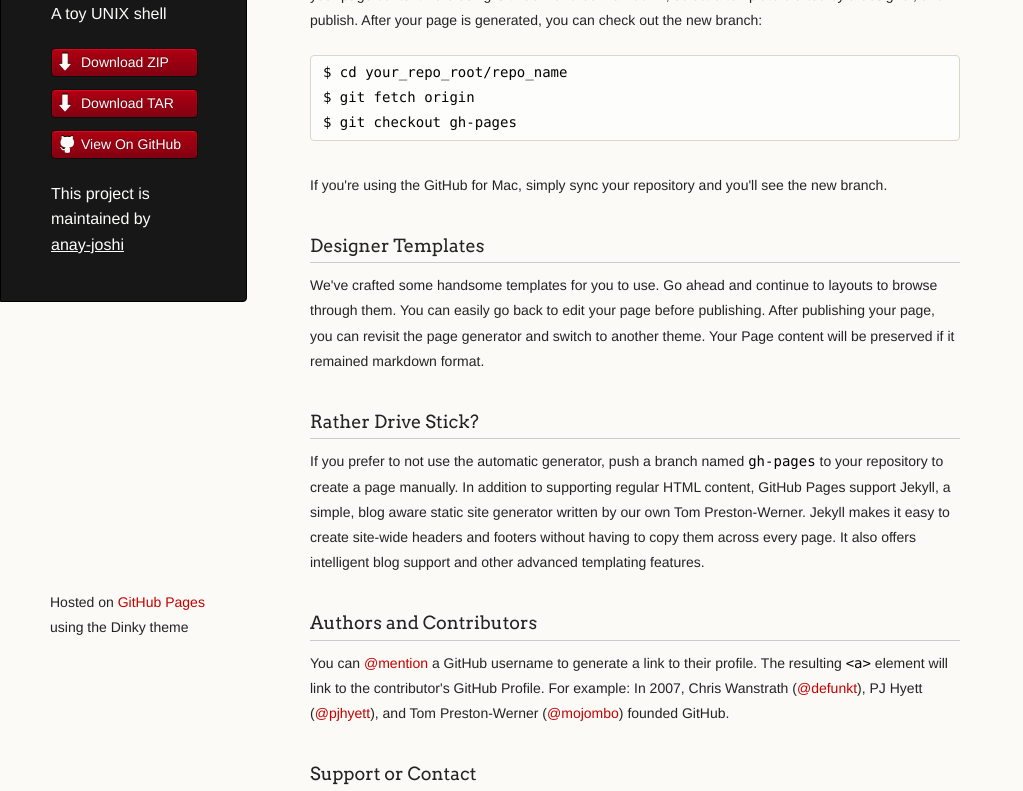
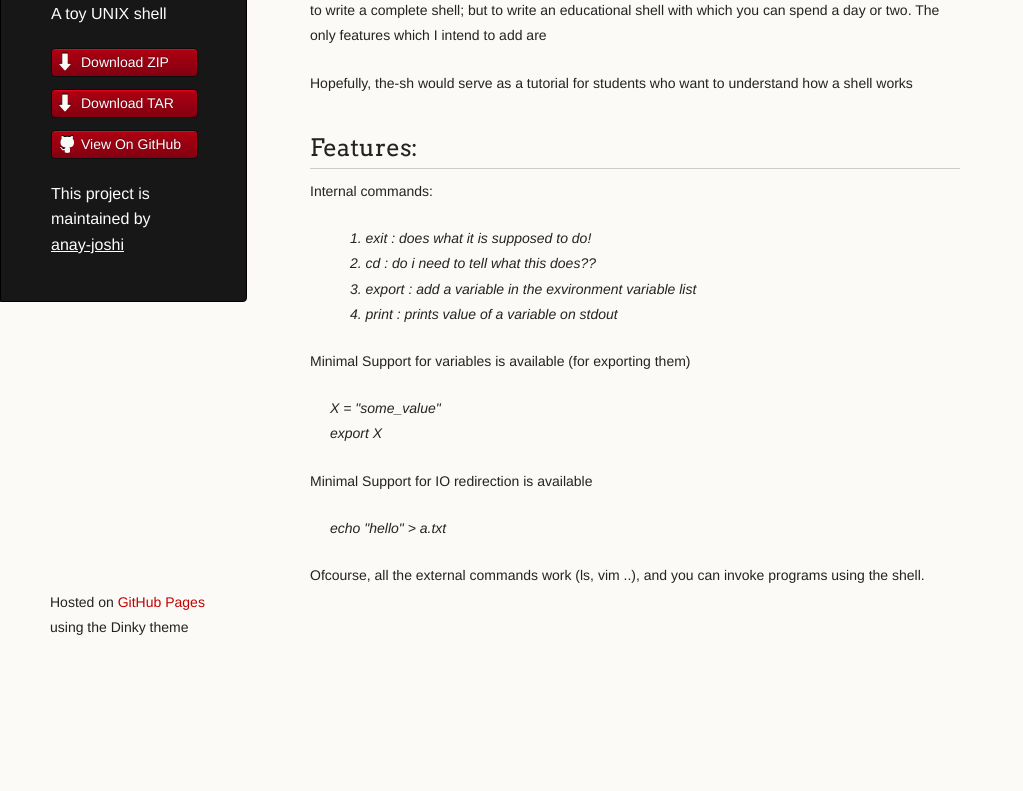
Before and after one commit to 1729Pavitra/kavach, a plain HTML site: page index.html in a window 1280 px wide. Shown: the part 128-919 px from the top of the page, without its empty margins (0-1023 px from the left). After the commit the page ends 800 px from the top, so only its background shows below. Drawn offline with Linux system fonts and the light colour scheme.

```diff
--- a/index.html
+++ b/index.html
@@ -30,32 +30,41 @@
 
       </header>
       <section>
-        <h3>Welcome to GitHub Pages.</h3>
+        <h1>
+<a name="the-sh" class="anchor" href="#the-sh"><span class="octicon octicon-link"></span></a>the-sh</h1>
 
-<p>This automatic page generator is the easiest way to create beautiful pages for all of your projects. Author your page content here using GitHub Flavored Markdown, select a template crafted by a designer, and publish. After your page is generated, you can check out the new branch:</p>
+<p>the-sh is a minimal shell written out of curiousity, in order to understand how shells work. The goal is not to write a complete shell; but to write an educational shell with which you can spend a day or two. The only features which I intend to add are</p>
 
-<pre><code>$ cd your_repo_root/repo_name
-$ git fetch origin
-$ git checkout gh-pages
-</code></pre>
+<p>Hopefully, the-sh would serve as a tutorial for students who want to understand how a shell works</p>
 
-<p>If you're using the GitHub for Mac, simply sync your repository and you'll see the new branch.</p>
+<h2>
+<a name="features-" class="anchor" href="#features-"><span class="octicon octicon-link"></span></a>Features: </h2>
 
-<h3>Designer Templates</h3>
+<p>Internal commands:</p>
 
-<p>We've crafted some handsome templates for you to use. Go ahead and continue to layouts to browse through them. You can easily go back to edit your page before publishing. After publishing your page, you can revisit the page generator and switch to another theme. Your Page content will be preserved if it remained markdown format.</p>
+<blockquote>
+<ol>
+<li>exit : does what it is supposed to do!</li>
+<li>cd : do i need to tell what this does??</li>
+<li>export : add a variable in the exvironment variable list</li>
+<li>print : prints value of a variable on stdout</li>
+</ol>
+</blockquote>
 
-<h3>Rather Drive Stick?</h3>
+<p>Minimal Support for variables is available (for exporting them)</p>
 
-<p>If you prefer to not use the automatic generator, push a branch named <code>gh-pages</code> to your repository to create a page manually. In addition to supporting regular HTML content, GitHub Pages support Jekyll, a simple, blog aware static site generator written by our own Tom Preston-Werner. Jekyll makes it easy to create site-wide headers and footers without having to copy them across every page. It also offers intelligent blog support and other advanced templating features.</p>
+<blockquote>
+<p>X = "some_value"<br>
+export X  </p>
+</blockquote>
 
-<h3>Authors and Contributors</h3>
+<p>Minimal Support for IO redirection is available</p>
 
-<p>You can <a href="https://github.com/blog/821" class="user-mention">@mention</a> a GitHub username to generate a link to their profile. The resulting <code>&lt;a&gt;</code> element will link to the contributor's GitHub Profile. For example: In 2007, Chris Wanstrath (<a href="https://github.com/defunkt" class="user-mention">@defunkt</a>), PJ Hyett (<a href="https://github.com/pjhyett" class="user-mention">@pjhyett</a>), and Tom Preston-Werner (<a href="https://github.com/mojombo" class="user-mention">@mojombo</a>) founded GitHub.</p>
+<blockquote>
+<p>echo "hello" &gt; a.txt</p>
+</blockquote>
 
-<h3>Support or Contact</h3>
-
-<p>Having trouble with Pages? Check out the documentation at <a href="http://help.github.com/pages">http://help.github.com/pages</a> or contact <a href="mailto:support@github.com">support@github.com</a> and we’ll help you sort it out.</p>
+<p>Ofcourse, all the external commands work (ls, vim ..), and you can invoke programs using the shell.</p>
       </section>
       <footer>
         <p><small>Hosted on <a href="https://pages.github.com">GitHub Pages</a> using the Dinky theme</small></p>
```
Also changed, not shown: params.json (+1 -1 lines).
